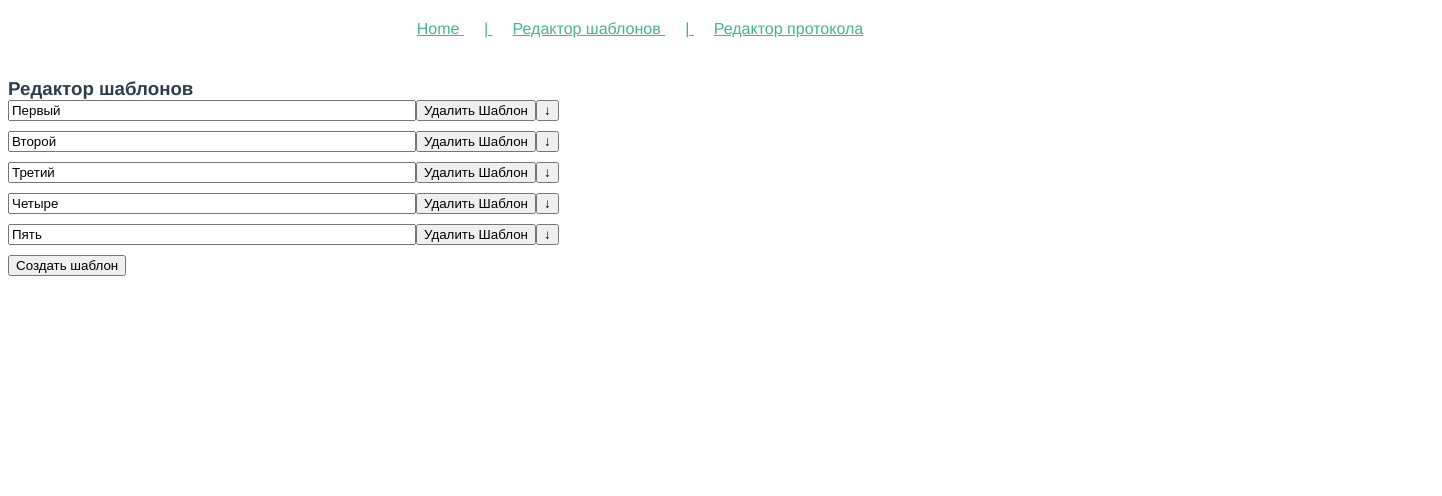
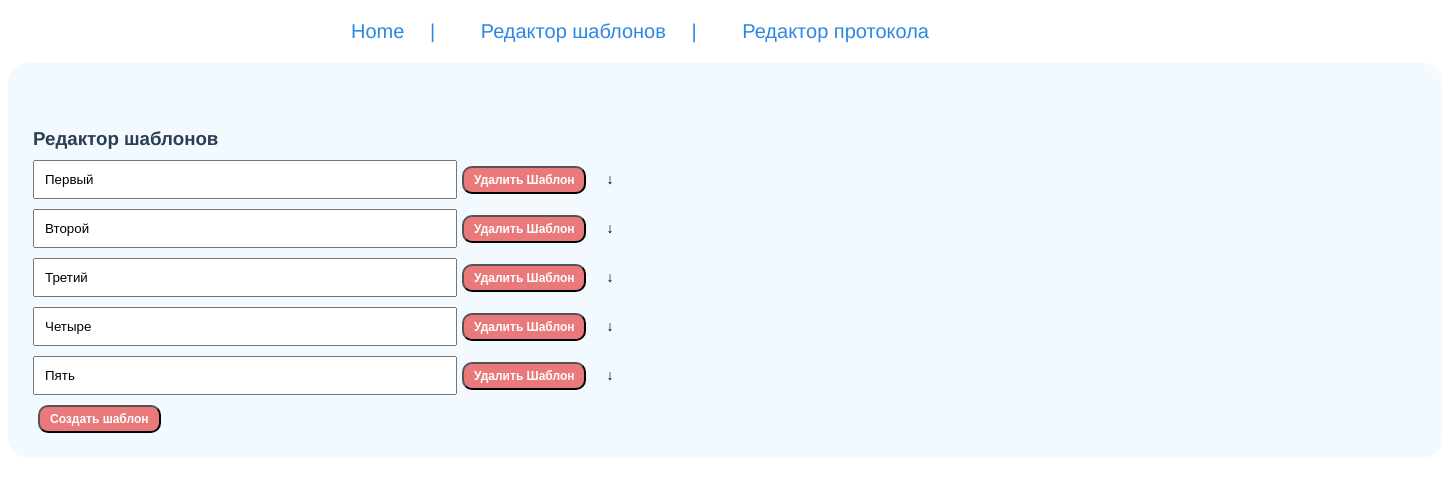
Before and after one commit to sebastiandex/vue-protocol-templates, a Vue app: page /templates in a window 1280 px wide. Shown: the top 496 px of the page, 1442 px wide, since content can reach past the window. Built offline with nearby package versions, Linux system fonts and the light colour scheme; the HTML template or start-up script is replaced by a standard one.

Commit message:
Make layout a little bit prettier

```diff
--- a/src/App.vue
+++ b/src/App.vue
@@ -1,4 +1,5 @@
 <template>
+  <header>
   <router-link
       v-for="(item, index) in links"
       :to="item.link"
@@ -12,6 +13,8 @@
       |
     </span>
   </router-link>
+  </header>
+
   <div class="content">
     <router-view/>
   </div>
@@ -50,6 +53,12 @@ export default {
 }
 .content {
   text-align: left;
+  background: #F2F9FF;
+  border-radius: 20px;
+  padding: 25px;
+  margin-top: 20px;
+  width: calc(100% + 120px);
+  height: calc(100% + 135px);
 }
 
 </style>
--- a/src/components/Home.vue
+++ b/src/components/Home.vue
@@ -27,7 +27,7 @@ h3 {
 
 ul {
   list-style-type: none;
-  padding: 0;
+  padding: 20px;
 }
 
 li {
@@ -36,6 +36,12 @@ li {
 }
 
 a {
+  color: #2D87E2;
+  font-size: 20px;
+  text-decoration: none;
+  margin: 30px 10px;
+}
+a:hover {
   color: #42b983;
 }
 </style>
--- a/src/components/Protocols.vue
+++ b/src/components/Protocols.vue
@@ -96,7 +96,7 @@ export default {
               fieldName: 'conclusions',
               field: this.conclusions,
               buttonText: 'Выбрать шаблон заключения (двойной клик для выбора)'
-            },
+            }
           ])
     }
   }
@@ -110,4 +110,9 @@ export default {
   cursor: pointer;
   margin-bottom: 20px;
 }
+textarea {
+  border-radius: 5px;
+  min-height: 100px;
+  min-width: 300px;
+}
 </style>
--- a/src/components/Template.vue
+++ b/src/components/Template.vue
@@ -1,5 +1,5 @@
 <template>
-  <div>
+  <div style="margin-top: 10px">
     <input
         :value="item.label"
         @input="(e) => updateTemplate(item.id, 'label', e)"
@@ -8,11 +8,15 @@
     <button
         v-if="item.level !== 3"
         @click="toggle"
+        class="toggleList"
     >
       {{ isOpen ? `&#8593;` : `&#8595;` }}
     </button>
     <div v-if="item.level !== 3 && isOpen">
-      <button v-on:click="addTemplate( item.id)">
+      <button
+          style="margin-top: 10px"
+          v-on:click="addTemplate( item.id)"
+      >
         Создать шаблон
       </button>
     </div>
@@ -63,10 +67,35 @@ export default {
 <style>
 input {
   width: 400px;
+  padding: 10px;
 }
-
+button {
+  color: white;
+  font-weight: bolder;
+  font-size: 12px;
+  background-color: rgba(233,89,91,0.8);
+  border-radius: 10px;
+  padding: 5px 10px;
+  margin: 0 5px;
+  cursor: pointer;
+}
+button:hover {
+   background-color: rgba(233,89,80,0.9);;
+}
 .child {
   padding-left: 80px;
   margin: 5px 0;
 }
+.toggleList {
+  background-color: transparent;
+  border: none;
+  color: black;
+  font-weight: bolder;
+  font-size: 14px;
+  cursor: pointer;
+}
+.toggleList:hover {
+  color: cadetblue;
+  background-color: transparent;
+}
 </style>
```
